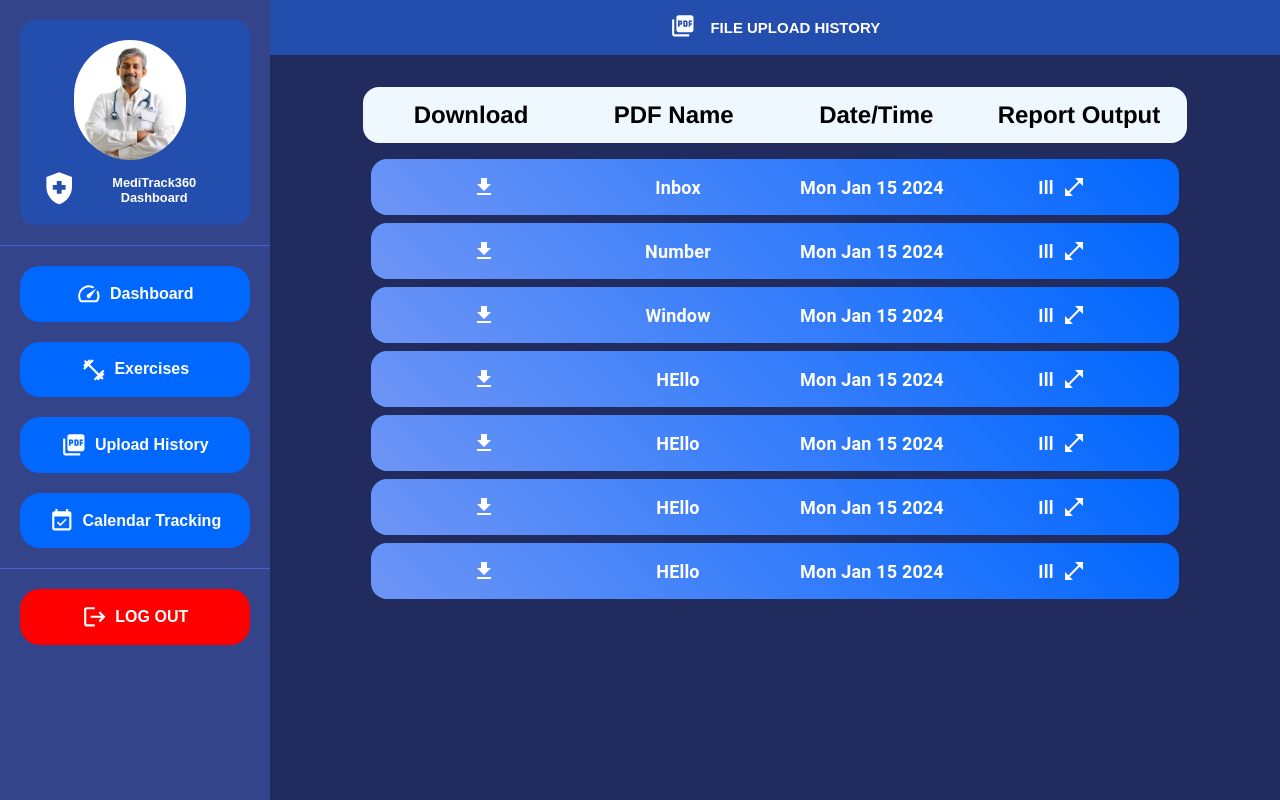
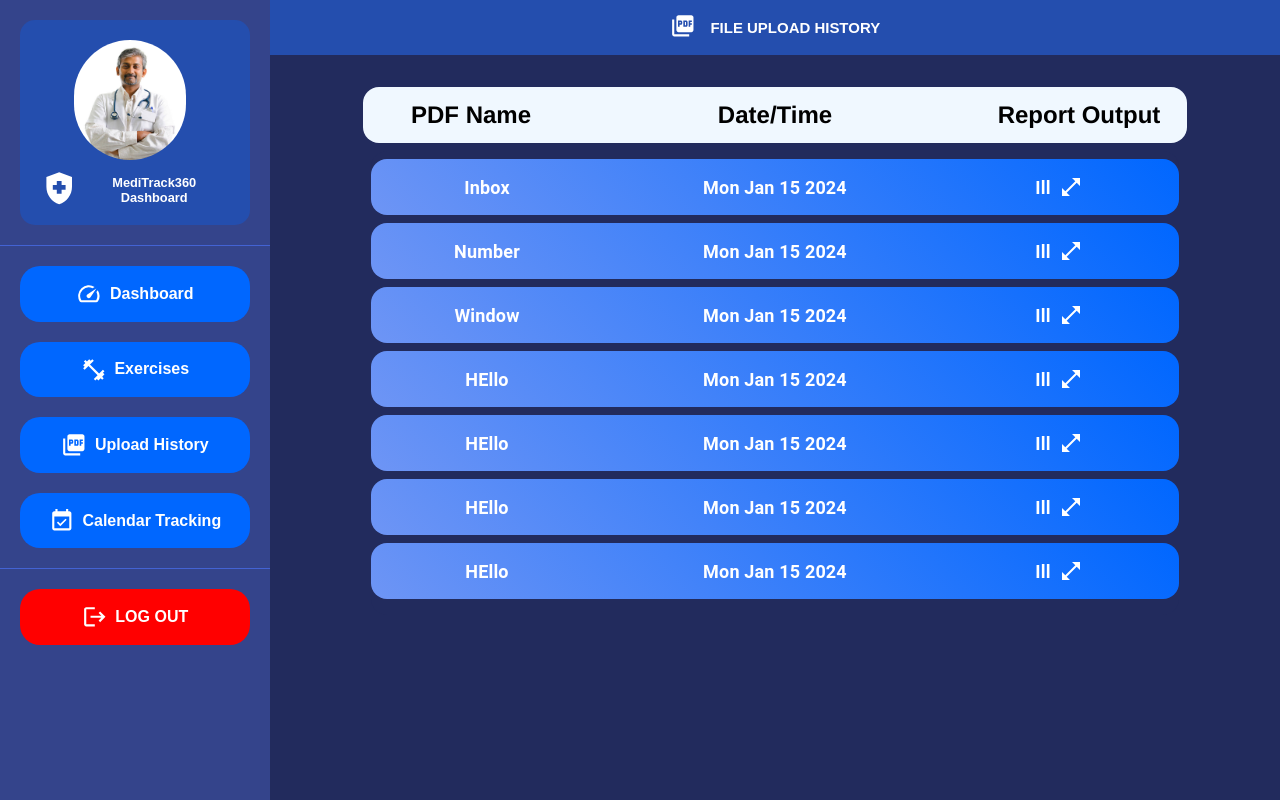
Before and after one commit to KulwinderSingh07/Hack-for-Health, a React (Create React App) app in the folder client/: page /uploadHistory in a window 1280 px wide. Built offline with nearby package versions, Linux system fonts and the light colour scheme.

Commit message:
integrated deployed servers and fixed pdf history positioning

```diff
--- a/client/src/CSS/UploadHistoryPage.css
+++ b/client/src/CSS/UploadHistoryPage.css
@@ -22,7 +22,7 @@
 
 .reportHistoryHeading{
     display: grid;
-    grid-template-columns: repeat(4, minmax(56px, 200px));
+    grid-template-columns: repeat(3, minmax(56px, 200px));
     /* position: fixed; */
     bottom: 0;
     left: 0;
@@ -72,7 +72,7 @@
 
 .listItemWrapper{
     display: grid;
-    grid-template-columns: repeat(4, minmax(56px, 200px));
+    grid-template-columns: repeat(3, minmax(56px, 200px));
     bottom: 0;
     left: 0;
     width: 100%;
--- a/client/src/components/UploadHistoryPage.js
+++ b/client/src/components/UploadHistoryPage.js
@@ -79,7 +79,7 @@ const UploadHistoryPage = () => {
         </div>
 
         <div className='reportHistoryHeading'>
-          <div>Download</div>
+          {/* <div>Download</div> */}
           <div>PDF Name</div>
           <div>Date/Time</div>
           {/* <div>Download Button</div> */}
@@ -100,11 +100,11 @@ const UploadHistoryPage = () => {
       sx={{marginBottom:"1vh", borderRadius:"1rem",background:"CE16EC",background:"linear-gradient(225deg, #0067ff, #6e95f5)",":hover":{backgroundColor:"#4156ca"}}}
       >
         <div className='listItemWrapper'>
-          <div className='listItemObject'>
-        <IconButton className='iconForDownload'>
+          {/* <div className='listItemObject'> */}
+        {/* <IconButton className='iconForDownload'>
           <FileDownloadIcon style={{color:"white"}} fontSize='medium'/>
-        </IconButton>
-          </div>
+        </IconButton> */}
+          {/* </div> */}
         <Typography  className='listItemObject' sx={{fontSize:"large",fontWeight:"bold",color:'white'}}>{ele.val}</Typography>
         <Typography className='listItemObject'  sx={{fontSize:"large",fontWeight:"bold",color:'white'}}>{ele.date}</Typography>
         <div className='popUpOutput listItemObject'>
--- a/client/src/components/mainDashBoard.js
+++ b/client/src/components/mainDashBoard.js
@@ -32,7 +32,7 @@ const MainDashBoardComponent = () => {
         console.log(symptomsList)
         if(symptomsList.length!=0){
 
-            const PredictedData=await axios.post("http://localhost:4000/",symptomsData)
+            const PredictedData=await axios.post("http://13.127.33.46:4000/",symptomsData)
             console.log(PredictedData.data)
 
             const predictionHistoryDocumentDat={
--- a/client/src/components/pdfUploaderCard.js
+++ b/client/src/components/pdfUploaderCard.js
@@ -15,7 +15,7 @@ const PdfUploaderCardComponent = () => {
         const formData= new FormData()
         formData.append('pdf_file',file);
         console.log(formData)
-        const resp=await axios.post("http://localhost:4001/extract",formData)
+        const resp=await axios.post("http://3.109.238.31:4001/extract",formData)
         console.log(resp.data)
     }
     return (
```
